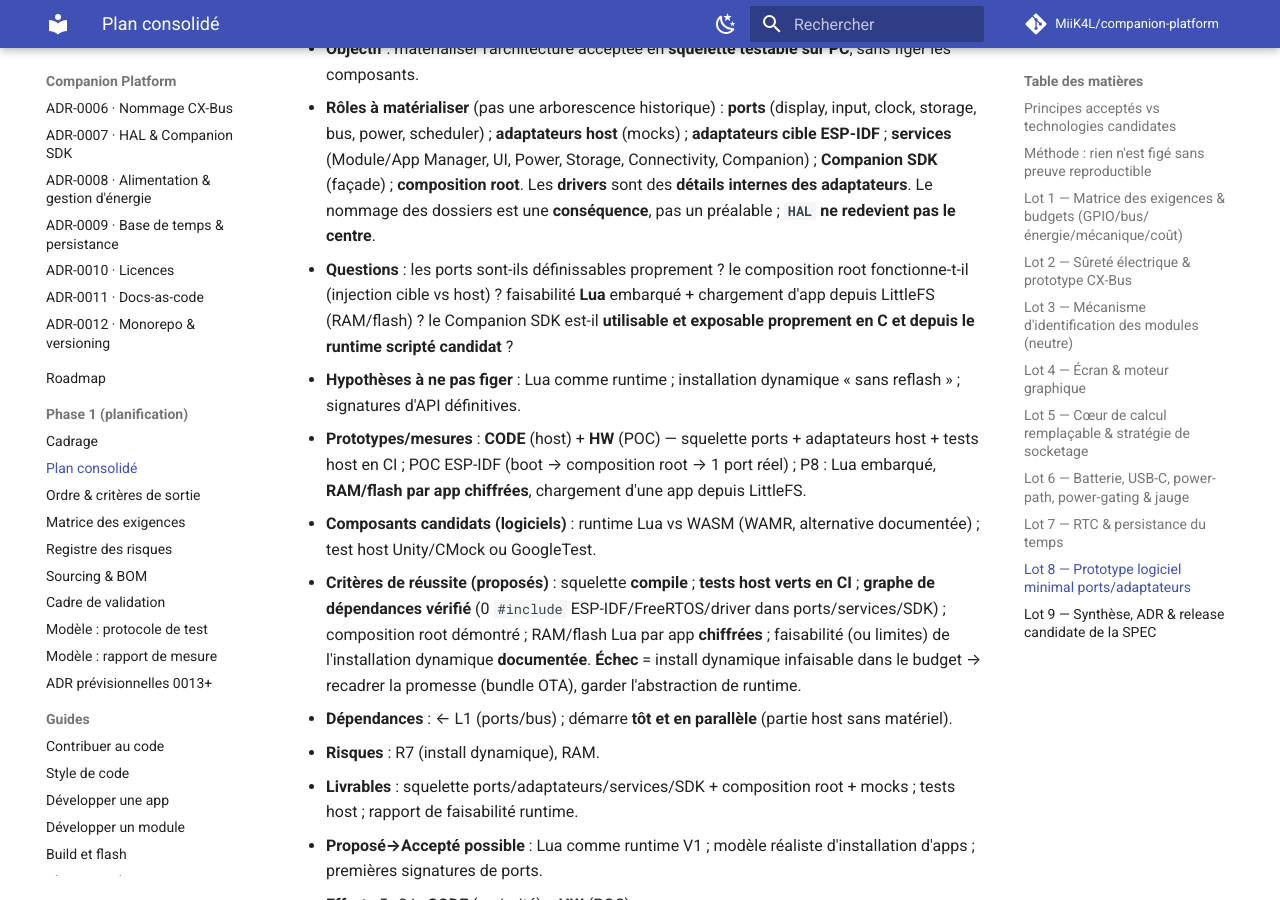
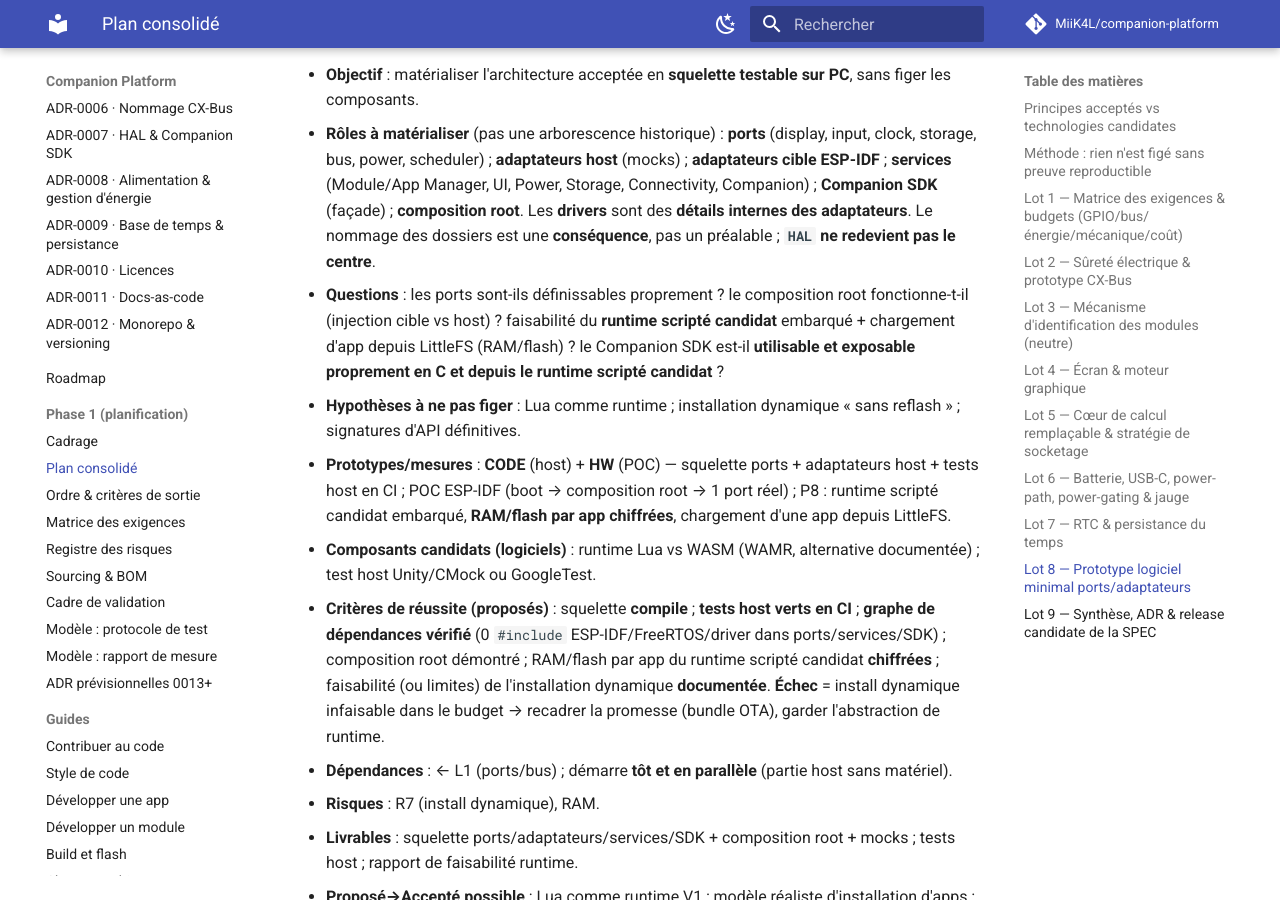
Before and after one commit to MiiK4L/companion-platform, an MkDocs documentation site: the page built from docs/phase-1/plan.md, in a window 1280 px wide and 900 px high, scrolled down 6099 px. Built offline with MkDocs 1.6.1 and Material for MkDocs 9.7.7, drawn with Linux system fonts in a browser that asks for light colours; comment, search, counter and statistics services are not loaded; some of the changed text lies outside the part shown.

Commit message:
docs(phase-1): neutralise Lua/LVGL et GPIO non figé avant mesure
Titres/criteres passent en 'moteur graphique candidat' / 'runtime
scripte candidat' ; L1 etablit (revisable) sans figer ; allocation GPIO
reste Proposee jusqu'a validation banc.

```diff
--- a/docs/phase-1/plan.md
+++ b/docs/phase-1/plan.md
@@ -97,11 +97,11 @@
 ## Lot 4 — Écran & moteur graphique
 
 - **Objectif** : mesurer la famille d'écran + le moteur graphique contre les budgets RAM/énergie/fluidité, derrière l'abstraction déjà actée.
-- **Questions** : contrôleur/format/résolution ? RAM LVGL (buffers) sur ESP32-S3 ? FPS ? conso rétroéclairage par niveau ? SPI partagé viable (cf. L2) ?
+- **Questions** : contrôleur/format/résolution ? budget mémoire du moteur graphique candidat (buffers) sur ESP32-S3 ? FPS ? conso rétroéclairage par niveau ? SPI partagé viable (cf. L2) ?
 - **Hypothèses à ne pas figer** : TFT IPS ; LVGL ; ST7789 ; une résolution.
 - **Prototypes/mesures** : **HW** — 1–2 panneaux candidats via l'abstraction ; mesures RAM/FPS/conso (backlight PWM) ; extinction auto + reprise.
 - **Composants candidats** : ST7789 / GC9A01 / ILI9341 ; LVGL (+ pilote LovyanGFX/TFT_eSPI) ; Sharp Memory LCD (mono, repli si autonomie).
-- **Critères de réussite (proposés)** : RAM LVGL **dans le budget L1** ; animations **≈ 30 fps** UI ; conso écran mesurée compatible de la cible d'autonomie (L6). **Échec** = hors budget → réduire résolution/buffer partiel ou reconsidérer la famille.
+- **Critères de réussite (proposés)** : budget mémoire du moteur graphique candidat **dans le budget L1** ; animations **≈ 30 fps** UI ; conso écran mesurée compatible de la cible d'autonomie (L6). **Échec** = hors budget → réduire résolution/buffer partiel ou reconsidérer la famille.
 - **Dépendances** : ← L1 ; ↔ L2 (SPI) ; ↔ L6 (conso).
 - **Risques** : R2, RAM/PSRAM, R4 (autonomie).
 - **Livrables** : rapport écran (RAM/FPS/conso) + reco contrôleur+format.
@@ -154,11 +154,11 @@
 
 - **Objectif** : matérialiser l'architecture acceptée en **squelette testable sur PC**, sans figer les composants.
 - **Rôles à matérialiser** (pas une arborescence historique) : **ports** (display, input, clock, storage, bus, power, scheduler) ; **adaptateurs host** (mocks) ; **adaptateurs cible ESP-IDF** ; **services** (Module/App Manager, UI, Power, Storage, Connectivity, Companion) ; **Companion SDK** (façade) ; **composition root**. Les **drivers** sont des **détails internes des adaptateurs**. Le nommage des dossiers est une **conséquence**, pas un préalable ; **`HAL` ne redevient pas le centre**.
-- **Questions** : les ports sont-ils définissables proprement ? le composition root fonctionne-t-il (injection cible vs host) ? faisabilité **Lua** embarqué + chargement d'app depuis LittleFS (RAM/flash) ? le Companion SDK est-il **utilisable et exposable proprement en C et depuis le runtime scripté candidat** ?
+- **Questions** : les ports sont-ils définissables proprement ? le composition root fonctionne-t-il (injection cible vs host) ? faisabilité du **runtime scripté candidat** embarqué + chargement d'app depuis LittleFS (RAM/flash) ? le Companion SDK est-il **utilisable et exposable proprement en C et depuis le runtime scripté candidat** ?
 - **Hypothèses à ne pas figer** : Lua comme runtime ; installation dynamique « sans reflash » ; signatures d'API définitives.
-- **Prototypes/mesures** : **CODE** (host) + **HW** (POC) — squelette ports + adaptateurs host + tests host en CI ; POC ESP-IDF (boot → composition root → 1 port réel) ; P8 : Lua embarqué, **RAM/flash par app chiffrées**, chargement d'une app depuis LittleFS.
+- **Prototypes/mesures** : **CODE** (host) + **HW** (POC) — squelette ports + adaptateurs host + tests host en CI ; POC ESP-IDF (boot → composition root → 1 port réel) ; P8 : runtime scripté candidat embarqué, **RAM/flash par app chiffrées**, chargement d'une app depuis LittleFS.
 - **Composants candidats (logiciels)** : runtime Lua vs WASM (WAMR, alternative documentée) ; test host Unity/CMock ou GoogleTest.
-- **Critères de réussite (proposés)** : squelette **compile** ; **tests host verts en CI** ; **graphe de dépendances vérifié** (0 `#include` ESP-IDF/FreeRTOS/driver dans ports/services/SDK) ; composition root démontré ; RAM/flash Lua par app **chiffrées** ; faisabilité (ou limites) de l'installation dynamique **documentée**. **Échec** = install dynamique infaisable dans le budget → recadrer la promesse (bundle OTA), garder l'abstraction de runtime.
+- **Critères de réussite (proposés)** : squelette **compile** ; **tests host verts en CI** ; **graphe de dépendances vérifié** (0 `#include` ESP-IDF/FreeRTOS/driver dans ports/services/SDK) ; composition root démontré ; RAM/flash par app du runtime scripté candidat **chiffrées** ; faisabilité (ou limites) de l'installation dynamique **documentée**. **Échec** = install dynamique infaisable dans le budget → recadrer la promesse (bundle OTA), garder l'abstraction de runtime.
 - **Dépendances** : ← L1 (ports/bus) ; démarre **tôt et en parallèle** (partie host sans matériel).
 - **Risques** : R7 (install dynamique), RAM.
 - **Livrables** : squelette ports/adaptateurs/services/SDK + composition root + mocks ; tests host ; rapport de faisabilité runtime.
```
Also changed, not shown: other parts of docs/phase-1/plan.md (+1 -1 lines), docs/phase-1/execution.md (+5 -5 lines).
